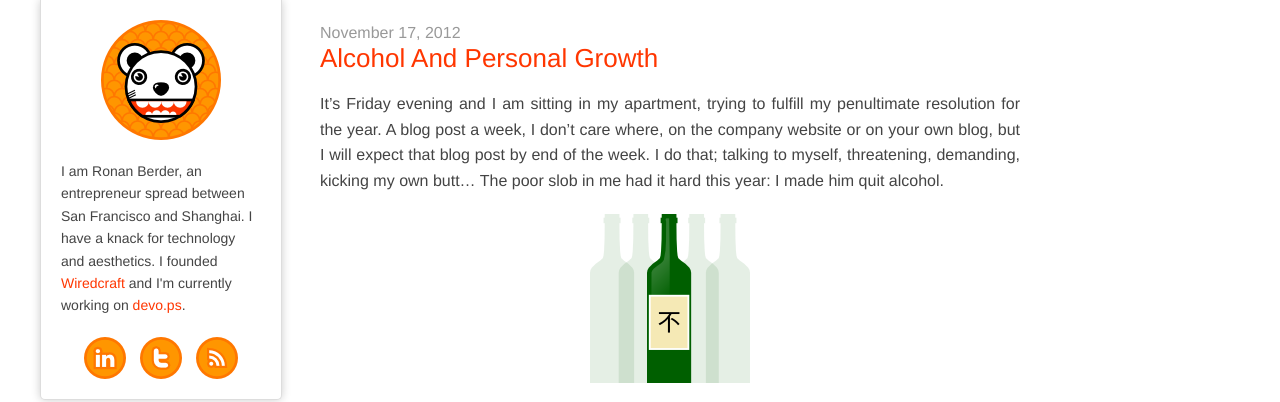
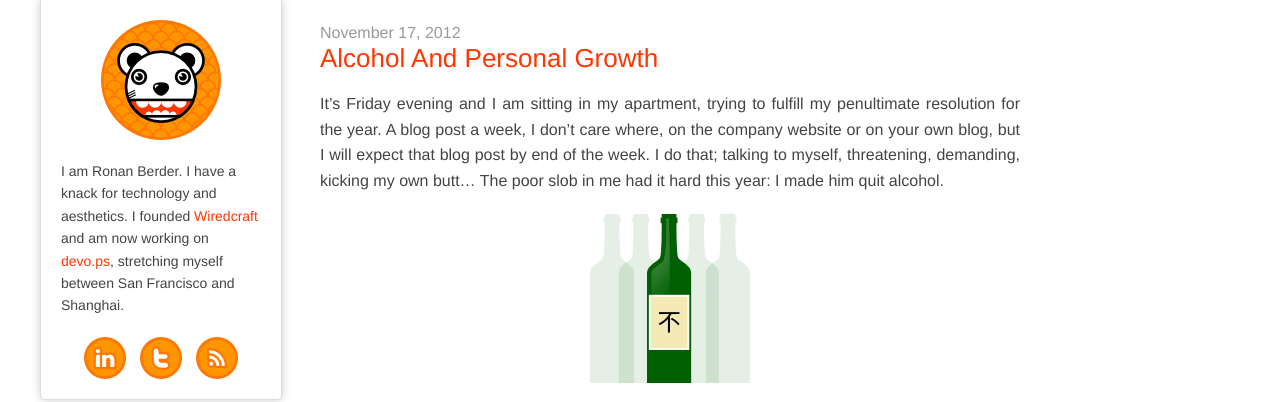
Before and after one commit to hunvreus/hunvreus.github.io, a Jekyll site: the page built from index.html, in a window 1280 px wide. Shown: the top 402 px of the page. Built offline with Jekyll 4.4.1, drawn with Linux system fonts in a browser that asks for light colours; nearby versions of some CDN libraries; some web fonts are replaced.

Commit message:
Updated _layouts/default.html

```diff
--- a/_layouts/default.html
+++ b/_layouts/default.html
@@ -34,7 +34,7 @@
 <body>
   <nav id="header">
   	<h1><a href="{{ base.url }}/">Ronan Berder's blog</a></h1>
-    <p id="about">I am Ronan Berder, an entrepreneur spread between San Francisco and Shanghai. I have a knack for technology and aesthetics. I founded <a href="http://wiredcraft.com">Wiredcraft</a> and I'm currently working on <a href="htt://devo.ps">devo.ps</a>.</p>
+    <p id="about">I am Ronan Berder. I have a knack for technology and aesthetics. I founded <a href="http://wiredcraft.com">Wiredcraft</a> and am now working on <a href="htt://devo.ps">devo.ps</a>, stretching myself between San Francisco and Shanghai.</p>
     <ul id="links">
       <li class="linkedin"><a href="http://cn.linkedin.com/in/ronanberder">Ronan Berder's LinkedIn profile</a></li>
       <li class='twitter'><a href="http://twitter.com/hunvreus">Ronan Berder's Twitter account</a></li>
```
